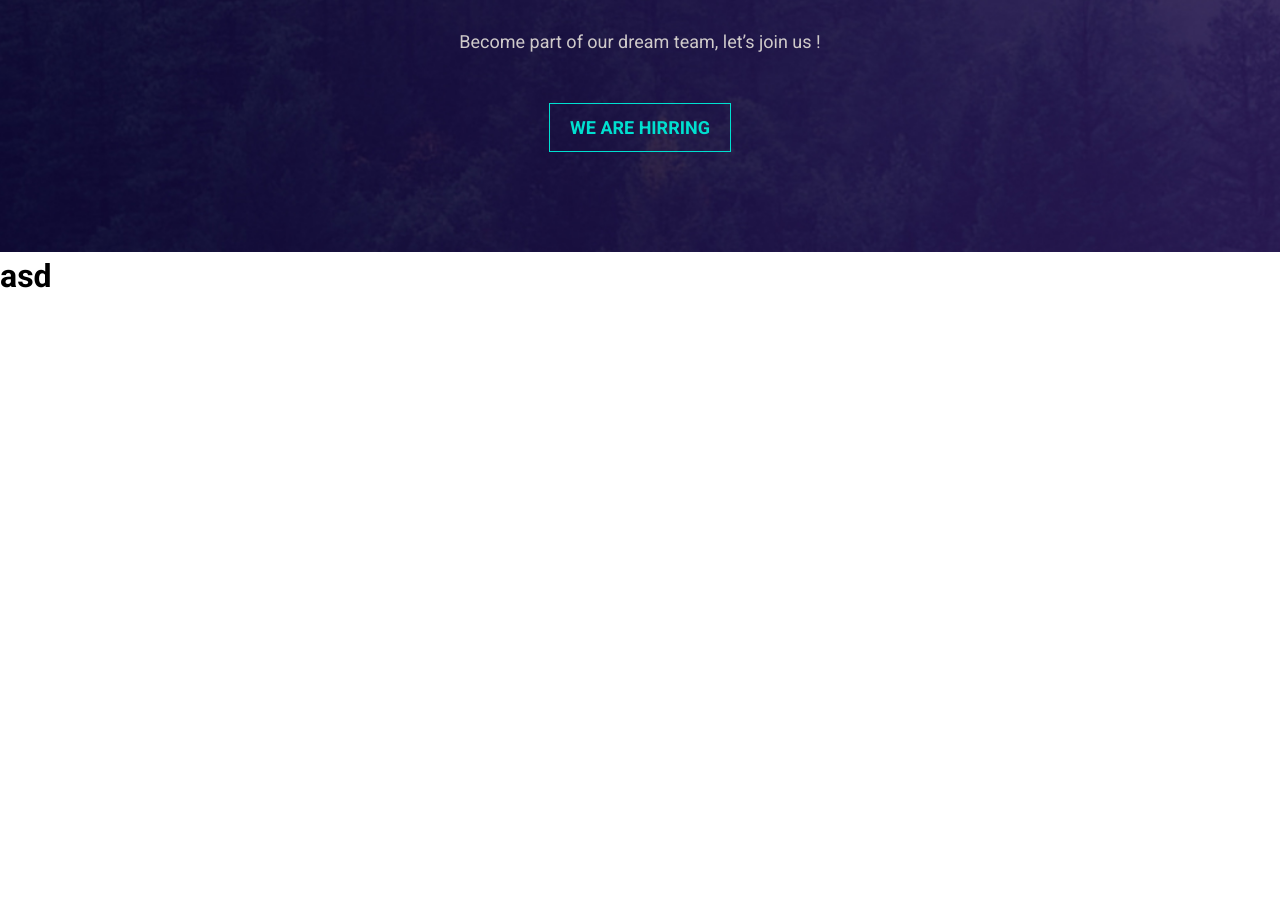
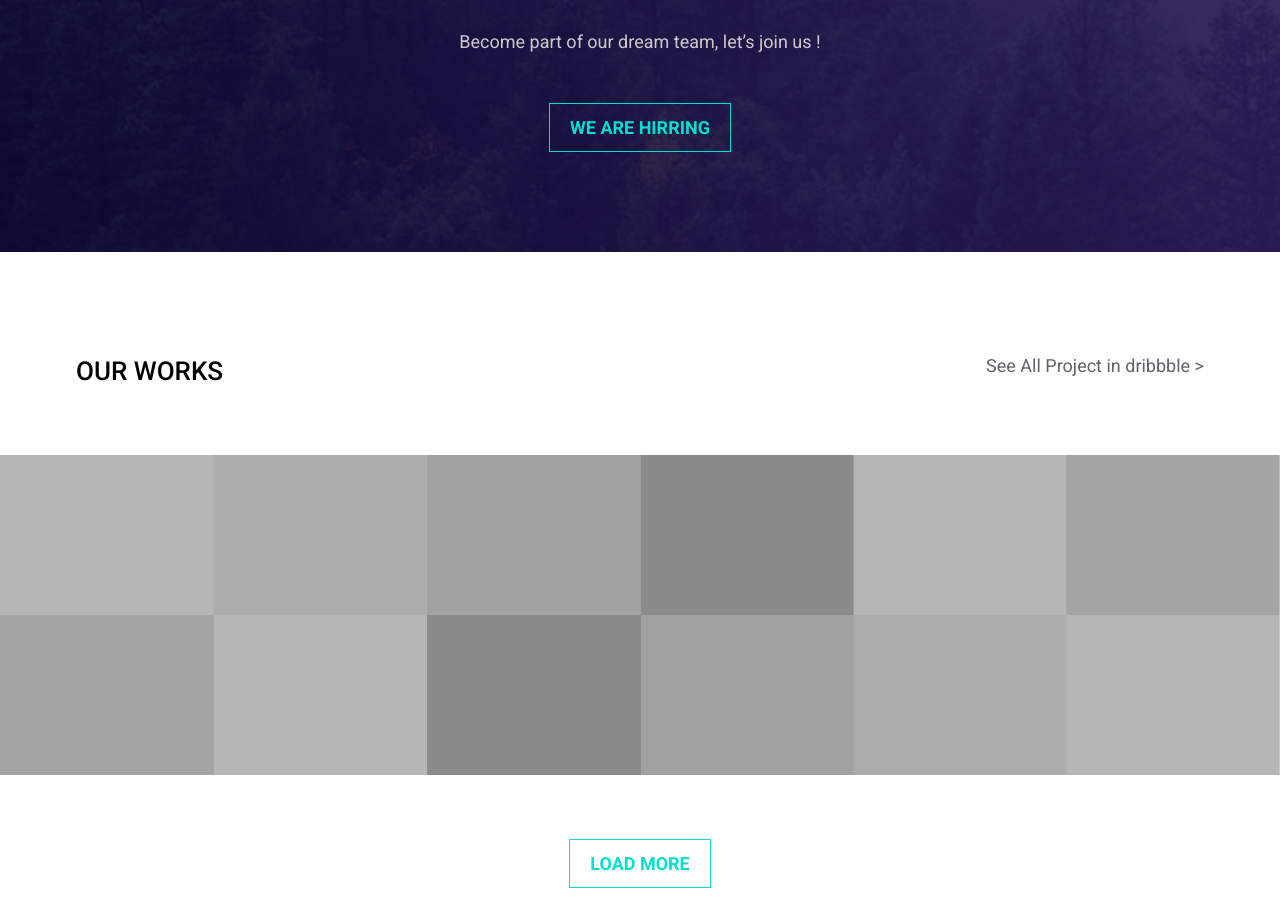
Before and after one commit to raccon-dev/tajam-markup, a plain HTML site: page index.html in a window 1280 px wide. Shown: the part 3401-4311 px from the top of the page. Before the commit the page ends 3701 px from the top, so only its background shows below. Drawn offline with nearby package versions, Linux system fonts and the light colour scheme.

Commit message:
finish our-works

```diff
--- a/css/style.scss
+++ b/css/style.scss
@@ -151,8 +151,25 @@ $lightBlue: #00e0d0;
         font-size: 18px;
         font-weight: 300;
     }
-    .btn-hirring{
+    .btn-hirring {
         margin-top: 3rem;
+    }
+}
+
+#our-works {
+    margin: 100px 0;
+    text-align: center;
+    .title-container {
+        width: 100%;
+        display: flex;
+        justify-content: space-between;
+    }
+    .title-description {
+        font-size: 18px;
+    }
+    .our-works-image{
+        width: 100%;
+        margin: 4rem 0;
     }
 }
 
@@ -234,6 +251,14 @@ $lightBlue: #00e0d0;
         }
         .card {
             width: 100% !important;
+        }
+    }
+    #our-works{
+        .title-container{
+            flex-direction: column;
+        }
+        .title-description{
+            margin: 1rem 0;
         }
     }
 }
--- a/index.html
+++ b/index.html
@@ -221,7 +221,22 @@
   </section>
 
 
-  <h1>asd</h1>
+  <section id="our-works">
+
+    <div class="container">
+      <div class="title-container">
+        <h2 class="section-title">OUR WORKS</h2>
+        <p class="title-description">See All Project in dribbble > </p>
+      </div>
+    </div>
+
+    <img class="our-works-image" src="img/our-works.jpg" alt="our-works">
+
+
+
+    <button class="btn btn-more btn-hirring">Load More</button>
+  </section>
+
   <!-- swiper -->
   <script src="https://unpkg.com/swiper/swiper-bundle.js"></script>
   <script src="https://unpkg.com/swiper/swiper-bundle.min.js"></script>
```
Also changed, not shown: css/style.css, img/our-works.jpg (added), 1 other file.
